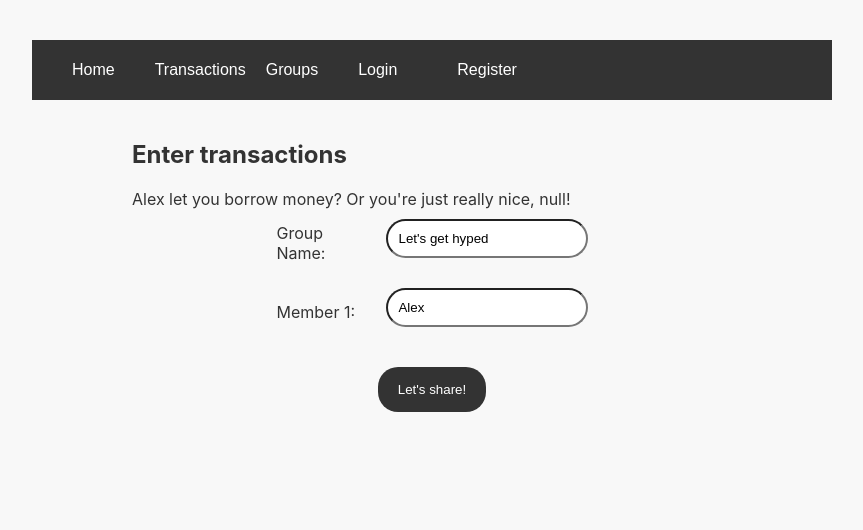
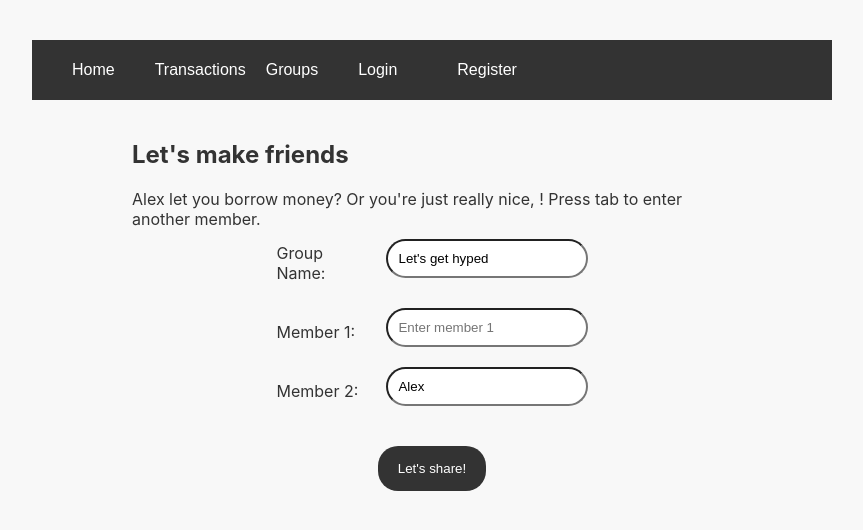
Before and after one commit to JohnGim/letspayalex, a React (Create React App) app in the folder frontend/: page /group/submit in a window 1280 px wide. Shown: the top 530 px of the page, without its empty margins (208-1071 px from the left). Built offline with nearby package versions, Linux system fonts and the light colour scheme; no server answers.

Commit message:
prettify

```diff
--- a/frontend/src/components/GroupList.js
+++ b/frontend/src/components/GroupList.js
@@ -33,6 +33,8 @@ function GroupList() {
         }
       );
 
+      console.log(Date.now() - Date.parse(response.data[0].createdAt));
+
       setGroupList(response.data);
     } catch (error) {
       setErrorMessage("An error occurred while fetching transactions.");
@@ -64,6 +66,7 @@ function GroupList() {
                 <th>Name</th>
                 <th>Members</th>
                 <th>Buddies since</th>
+                <th>{"So that's like"}</th>
               </tr>
             </thead>
             <tbody>
@@ -72,6 +75,7 @@ function GroupList() {
                   <td>{group.groupname}</td>
                   <td>{group.members.join(", ")}</td>
                   <td>{group.createdAt}</td>
+                  <td>{String(((Date.now() - Date.parse(group.createdAt))/3600000).toFixed(2)) + " hours"}</td>
                 </tr>
               ))}
             </tbody>
--- a/frontend/src/components/GroupSubmit.js
+++ b/frontend/src/components/GroupSubmit.js
@@ -4,19 +4,21 @@ import "../Styles/GroupSubmit.css";
 import config from "../config";
 
 function GroupSubmit() {
-  const [members, setMembers] = useState([{ name: "Alex" }]);
+  const [members, setMembers] = useState([
+    { name: sessionStorage.getItem("username") || "" },
+    { name: "Alex" }
+  ]);
   const [groupname, setGroupName] = useState("Let's get hyped");
   const [successMessage, setSuccessMessage] = useState("");
   const [errorMessage, setErrorMessage] = useState("");
-  const [username, setUsername] = useState("");
   const memberInputRefs = useRef([]);
+  const usernameRef = useRef(""); // Using useRef to store username
 
   useEffect(() => {
-    setUsername(sessionStorage.getItem("username"));
+    usernameRef.current = sessionStorage.getItem("username"); // Storing username
   }, []);
 
   useEffect(() => {
-    // Initialize ref array for member inputs
     memberInputRefs.current = members.map(() => React.createRef());
   }, [members]);
 
@@ -28,9 +30,7 @@ function GroupSubmit() {
     if (event.key === "Enter" || event.key === "Tab") {
       event.preventDefault();
       addMemberRow();
-      // Check if the ref is initialized and the component is mounted
       if (memberInputRefs.current[index + 1] && memberInputRefs.current[index + 1].current) {
-        // Focus on the new member input
         memberInputRefs.current[index + 1].current.focus();
       }
     }
@@ -39,7 +39,6 @@ function GroupSubmit() {
   const handleGroupFormSubmit = async (event) => {
     event.preventDefault();
 
-    // Retrieve token from session cookie
     const token = getTokenFromCookie();
 
     if (!token) {
@@ -48,14 +47,12 @@ function GroupSubmit() {
     }
 
     try {
-      // Extract member names from the members state
       const memberNames = members.map(member => member.name);
 
-      // Send the data to the backend
       await axios.post(
         `${config.backend.url}/group/submit`,
         {
-          username: username,
+          username: usernameRef.current, // Using useRef to access username
           groupname: String(groupname),
           members: memberNames
         },
@@ -73,7 +70,6 @@ function GroupSubmit() {
     }
   };
 
-  // Function to retrieve token from session cookie
   const getTokenFromCookie = () => {
     const cookies = document.cookie.split("; ");
     for (let cookie of cookies) {
@@ -87,8 +83,8 @@ function GroupSubmit() {
 
   return (
     <div className="group-submit-container">
-      <h2>Enter transactions</h2>
-      <p>{`Alex let you borrow money? Or you're just really nice, ${username}`}!</p>
+      <h2>{"Let's make friends"}</h2>
+      <p>{`Alex let you borrow money? Or you're just really nice, ${usernameRef.current}! Press tab to enter another member.`}</p>
       <form onSubmit={handleGroupFormSubmit}>
         <div className="group-inputs">
           <div className="input-group">
```
